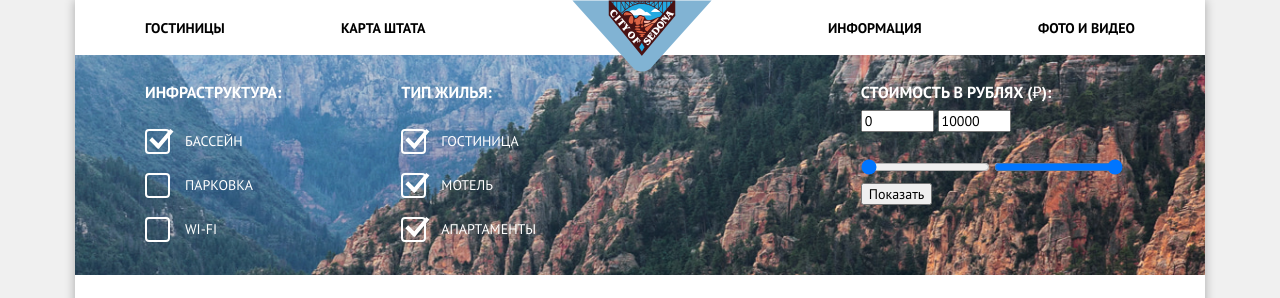
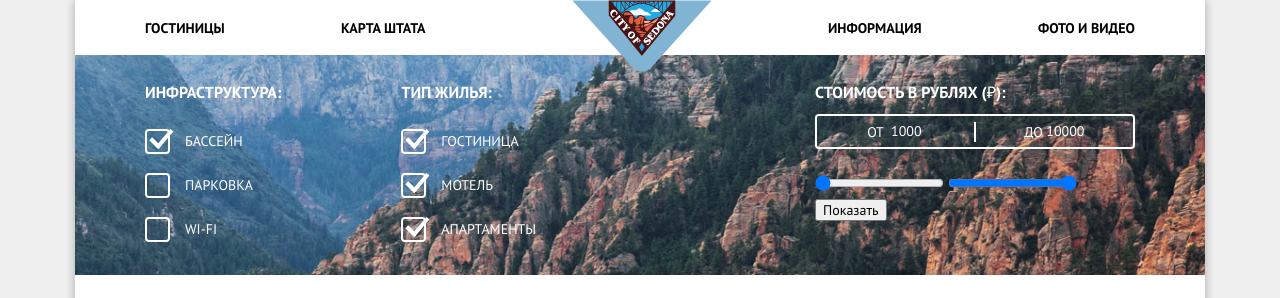
Before and after one commit to vaivankov/html-sedona-desktop, a plain HTML site: page hotels.html in a window 1280 px wide. Shown: the top 298 px of the page. Drawn offline with Linux system fonts and the light colour scheme.

Commit message:
Стилизованы input ввода фильтра суммы

```diff
--- a/css/style.css
+++ b/css/style.css
@@ -786,15 +786,69 @@ img {
 }
 
 .price-slider {
+	margin: 0;
+	padding: 0;
 	margin-top: 25px;
+	width: 320px;
 }
 
 .price-title {
+	margin-bottom: 10px;
+
 	font-size: 16px;
 	font-family: "ptsansbold", Arial, sans-serif;
 }
 
+.price-input-wrapper {
+	position: relative;
+
+	display: flex;
+	justify-content: space-around;
+	align-items: center;
+	height: 35px;
+
+	border: 2px solid #ffffff;
+	border-radius: 4px;
+}
+
+.price-input-wrapper input {
+	color: white;
+	border: none;
+
+	background-color: transparent;
+}
+
+.price-input-wrapper::before {
+	position: absolute;
+	top: 50%;
+	left: 50%;
+	transform: translate(-50%, -50%);
+
+	height: 20px;
+	width: 2px;
+
+	background-color: #ffffff;
+
+	content: "";
+}
+
 .price-input {
+	display: flex;
+	justify-content: center
+}
+
+.price-input input {
+	position: relative;
+	left: 10px;
+
+	width: 60px;
+
+	text-align: center;
+}
+
+.price-input label {
+	position: relative;
+	left: 10px;
 }
 
 .price-slider {
--- a/hotels.html
+++ b/hotels.html
@@ -78,9 +78,15 @@
             </fieldset>
             <fieldset class="price-slider">
               <legend class="price-title">Стоимость в рублях (&#8381;):</legend>
-              <div class="price-input">
-                <input value="0" min="0" max="10000" type="number" oninput="">
-                <input value="10000" min="0" max="10000" type="number" oninput="">
+              <div class="price-input-wrapper">
+                <div class="price-input">
+                  <label for="price-input-min">От</label>
+                  <input value="1000" min="1000" max="10000" step="1000" type="number" id="price-input-min" oninput="">
+                </div>
+                <div class="price-input">
+                  <label for="price-input-max">До</label>
+                  <input value="10000" min="1000" max="10000" step="1000" type="number" id="price-input-max" oninput="">
+                </div>
               </div>
               <div class="price-slider">
                 <input value="0" min="0" max="10000" step="500" type="range" oninput="">
```
